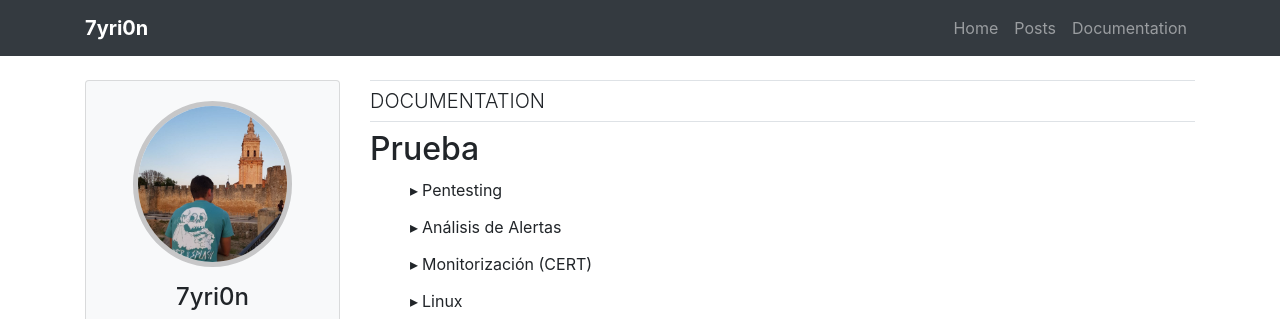
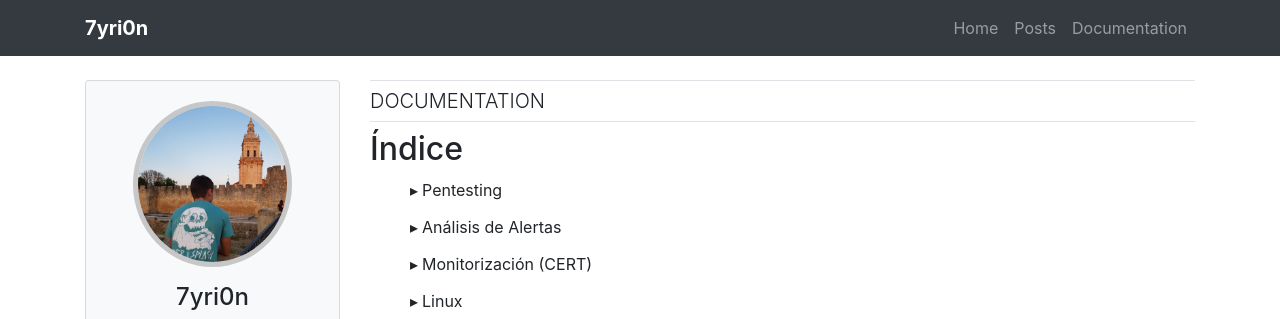
Before and after one commit to 7yri0n/7yri0n.github.io, a Jekyll site: the page built from list/projects.md, in a window 1280 px wide. Shown: the top 319 px of the page. Built offline with Jekyll 4.4.1, drawn with Linux system fonts in a browser that asks for light colours.

Commit message:
Se cambia titulo de project.md

```diff
--- a/list/projects.md
+++ b/list/projects.md
@@ -5,7 +5,7 @@ permalink: list/projects.html
 show_profile: true
 ---
 
-## Prueba
+## Índice
 
 <style>
 	#menu * { list-style:none;}
```
